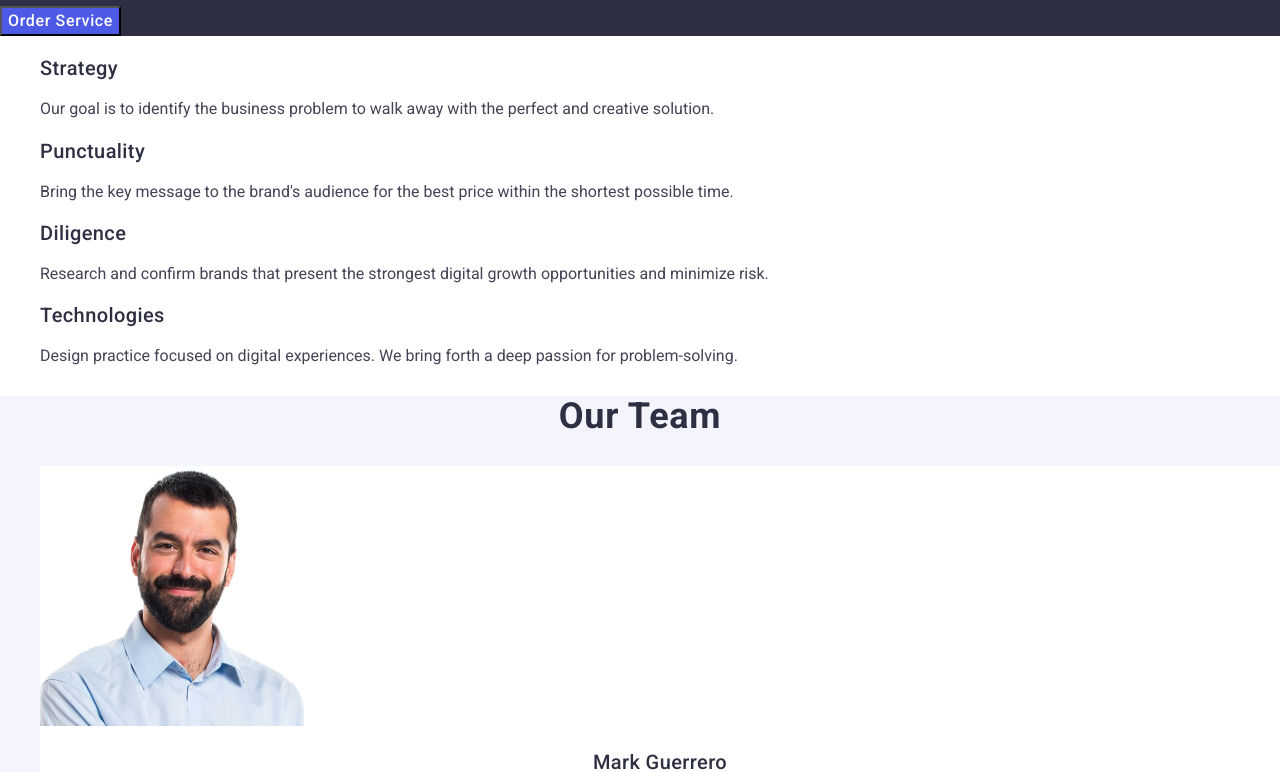
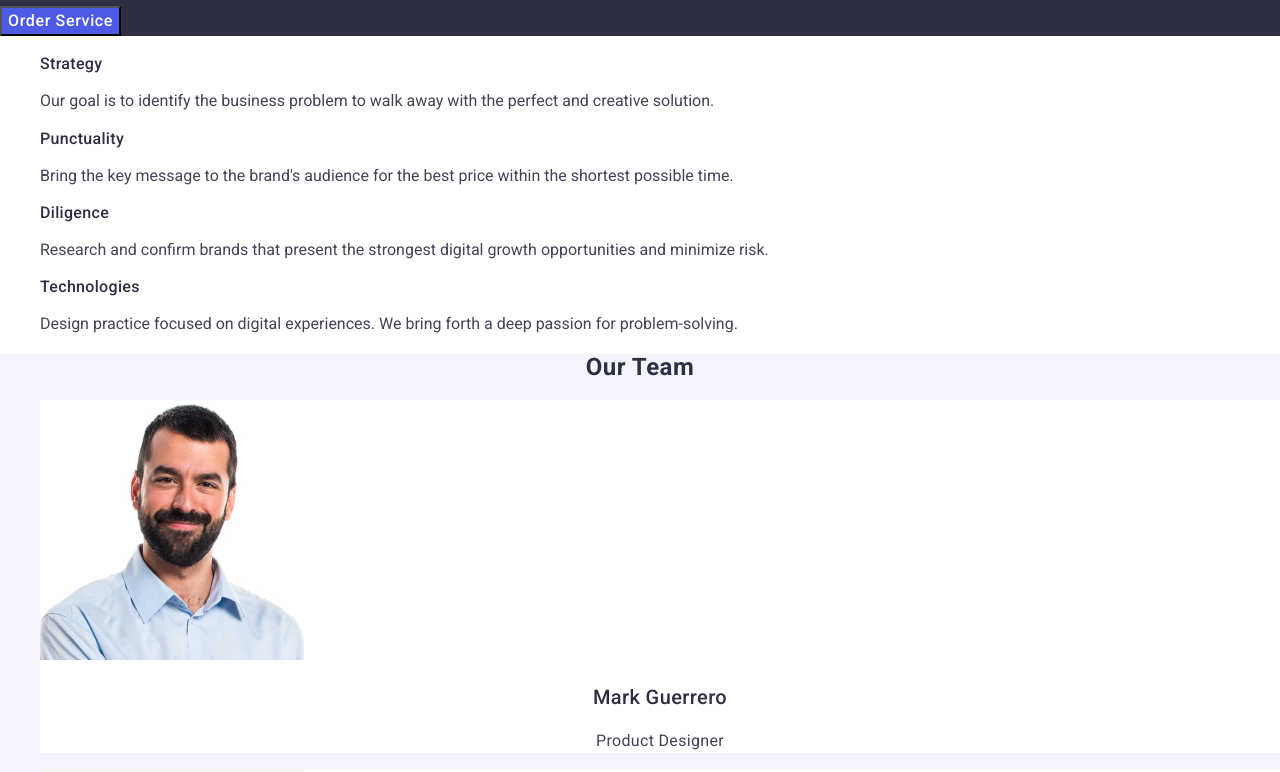
Before and after one commit to PNZ-Grizly/goit-markup-hw-02, a plain HTML site: page index.html in a window 1280 px wide. Shown: the part 320-1092 px from the top of the page. Drawn offline with nearby package versions, Linux system fonts and the light colour scheme.

Commit message:
add fixed

```diff
--- a/css/styles.css
+++ b/css/styles.css
@@ -48,7 +48,7 @@ a {
 .nav-link:focus,
 .contacts-link:hover,
 .contacts-link:focus {
-  background-color: #404bbf;
+  color: #404bbf;
 }
 
 .page-footer,
@@ -81,8 +81,8 @@ a {
 
 .benefits-subtitle {
   font-weight: 500;
-  font-size: 20px;
-  line-height: 1.2;
+  font-size: 16px;
+  line-height: 1.5;
   letter-spacing: 0.02em;
   color: #2e2f42;
 }
@@ -91,17 +91,29 @@ a {
   background-color: #f4f4fd;
 }
 
-.team-title,
+.team-title {
+   text-transform: capitalize
+  font-size: 36px;
+  line-height: 1.11111;
+  letter-spacing: 0.02em;
+  text-align: center;
+  color: #2e2f42;
+}
+
+.subject {text-align: center;}
+
+.team-text {
+  line-height: 1.5;
+  letter-spacing: 0.02em;
+  text-align: center;
+}
+
 .portfolio-title {
   font-size: 36px;
   line-height: 1.11111;
   letter-spacing: 0.02em;
   text-align: center;
   color: #2e2f42;
-}
-.subject,
-.team-text {
-  text-align: center;
 }
 
 .team-subtitle,
```
